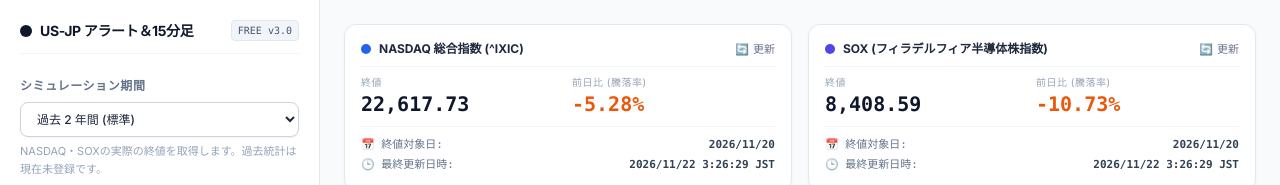
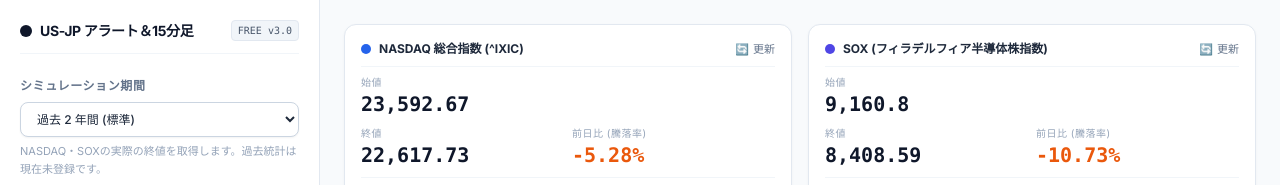
Before and after one commit to yuuki-03/us-jp-15m-app, a plain HTML site: page index.html in a window 1280 px wide. Shown: the top 185 px of the page. Drawn offline with nearby package versions, Linux system fonts and the light colour scheme.

Commit message:
Update index.html
Add US opening prices

```diff
--- a/index.html
+++ b/index.html
@@ -207,7 +207,11 @@
             <span>🔄</span> 更新
           </button>
         </div>
-        <div class="grid grid-cols-2 gap-2 my-2">
+<div class="mb-2">
+    <div class="text-[10px] text-slate-400 uppercase tracking-wider">始値</div>
+    <div id="nasdaqOpen" class="text-xl font-bold font-mono text-slate-900">--</div>
+</div>
+<div class="grid grid-cols-2 gap-2 my-2">
           <div>
             <div class="text-[10px] text-slate-400 uppercase tracking-wider">終値</div>
             <div id="nasdaqClose" class="text-xl font-bold font-mono text-slate-900">--</div>
@@ -240,6 +244,10 @@
             <span>🔄</span> 更新
           </button>
         </div>
+        <div class="mb-2">
+    <div class="text-[10px] text-slate-400 uppercase tracking-wider">始値</div>
+    <div id="soxOpen" class="text-xl font-bold font-mono text-slate-900">--</div>
+</div>
         <div class="grid grid-cols-2 gap-2 my-2">
           <div>
             <div class="text-[10px] text-slate-400 uppercase tracking-wider">終値</div>
@@ -428,7 +436,13 @@ async function loadHistory() {
         const data = await response.json();
         liveMarket = data;
         for (const [key, prefix] of [['nasdaq','nasdaq'], ['sox','sox']]) {
-          const quote = data.us?.[key];
+        const quote = data.us?.[key];
+        const openElement = document.getElementById(prefix + 'Open');
+        if (openElement) {
+            openElement.textContent = quote?.open != null
+                ? Number(quote.open).toLocaleString('ja-JP', {maximumFractionDigits: 2})
+                : '未取得';
+        }
           document.getElementById(prefix+'Close').textContent = quote?.close != null ? Number(quote.close).toLocaleString('ja-JP',{maximumFractionDigits:2}) : '未取得';
           document.getElementById(prefix+'Chg').textContent = quote?.change_pct != null ? (quote.change_pct>0?'+':'') + Number(quote.change_pct).toFixed(2) + '%' : '--';
           document.getElementById(prefix+'TargetDate').textContent = dateJst(quote?.date);
```
